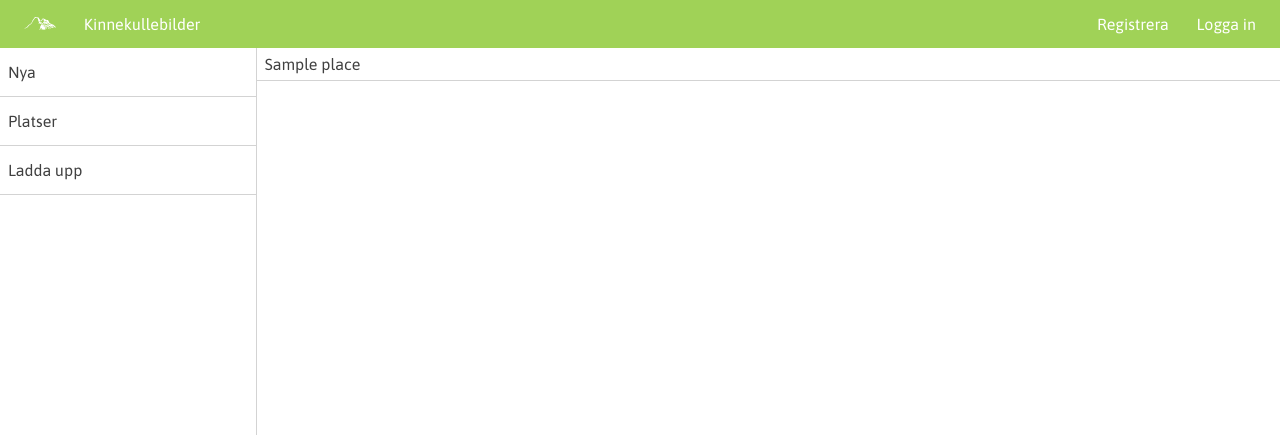
After one commit to sebbekarlsson/kinnekullebilder, a Flask app: page /forum/places in a window 1280 px wide. The commit adds this page. Shown: the top 435 px of the page. Run offline with Flask 2, Linux system fonts and the light colour scheme; tables that the repository leaves empty hold one stand-in row (values such as "Sample post"); parts of the project's set-up code (start-up, migrations or seed data) failed here and were passed over; some libraries are stand-ins or nearby versions.

```diff
--- a/flaskr/api/functions.py
+++ b/flaskr/api/functions.py
@@ -1,5 +1,6 @@
 from flask import session
 from flaskr.models import sess, User
+import random, string
 
 
 def get_current_user():
@@ -10,3 +11,6 @@ def get_current_user():
         current_user = sess.query(User).filter(User.id==user_id).first()
 
     return current_user
+
+def get_random_string(length):
+    return ''.join(random.choice(string.ascii_lowercase + string.digits) for i in range(length))
--- a/flaskr/forms.py
+++ b/flaskr/forms.py
@@ -25,8 +25,8 @@ class Upload_image_form(Form):
     title = TextField('Titel', [validators.Length(min=2, max=25)])
     place = TextField('Plats, vart var fotot taget?', [validators.Length(min=2, max=25)])
     description = TextAreaField('Beskrivning', [validators.Length(min=2, max=1000)])
-    image = FileField('image', validators=[
-        FileRequired(),
-        FileAllowed(['jpg', 'png'], 'Du kan enbart ladda upp [jpg, png] filer!')
+    image = FileField('Foto', [
+        validators.Required(),
+         FileAllowed(['jpg', 'jpeg', 'gif', 'png'], 'Du kan bara ladda upp bilder!')
     ])
     submit = SubmitField('Ladda upp')
--- a/flaskr/run.py
+++ b/flaskr/run.py
@@ -8,6 +8,7 @@ from flaskr.views.login import login
 from flaskr.views.logout import logout
 from flaskr.views.forum import forum
 from flaskr.views.forum_upload import forum_upload
+from flaskr.views.forum_places import forum_places
 
 from flaskr.models import initialize_database
 
@@ -20,6 +21,7 @@ app.register_blueprint(login)
 app.register_blueprint(logout)
 app.register_blueprint(forum)
 app.register_blueprint(forum_upload)
+app.register_blueprint(forum_places)
 
 app.secret_key = 'A0Zr98j/3yX R~XHH!jmN]LWX/,?RT'
 
--- a/flaskr/static/style/style.css
+++ b/flaskr/static/style/style.css
@@ -106,6 +106,7 @@
         border-bottom-style: solid;
         border-bottom-width: 1px;
         border-bottom-color: lightgray;
+        text-decoration: none;
         transition: .3s; }
         .view-split .left-menu ul .menu-btn span, .view-split .left-menu li .menu-btn span {
           padding-left: 8px; }
@@ -117,4 +118,27 @@
   .view-split .content {
     width: 100%; }
 
+.list {
+  display: block;
+  width: 100%;
+  list-style: none; }
+  .list li a {
+    display: block;
+    height: 32px;
+    line-height: 32px;
+    width: 100%;
+    color: #404040;
+    border-bottom-style: solid;
+    border-bottom-width: 1px;
+    border-bottom-color: lightgray;
+    text-decoration: none;
+    transition: .3s; }
+    .list li a span {
+      padding-left: 8px; }
+    .list li a:hover {
+      background-color: #404040;
+      color: #a0d257;
+      cursor: pointer;
+      transition: .3s; }
+
 /*# sourceMappingURL=style.css.map */
--- a/flaskr/static/style/style.scss
+++ b/flaskr/static/style/style.scss
@@ -140,6 +140,7 @@ $black: #404040;
                 border-bottom-style: solid;
                 border-bottom-width: 1px;
                 border-bottom-color: lightgray;
+                text-decoration: none;
                 transition: .3s;
 
                 span {
@@ -160,3 +161,37 @@ $black: #404040;
         width: 100%;
     }
 }
+
+.list {
+    display: block;
+    width: 100%;
+    list-style: none;
+
+    li {
+
+        a {
+            display: block;
+            height: 32px;
+            line-height: 32px;
+            width: 100%;
+            color: $black;
+            border-bottom-style: solid;
+            border-bottom-width: 1px;
+            border-bottom-color: lightgray;
+            text-decoration: none;
+            transition: .3s;
+
+            span {
+                padding-left: 8px;
+            }
+
+            &:hover {
+                background-color: $black;
+                color: $green;
+                cursor: pointer;
+                transition: .3s;
+            }
+        }
+
+    }
+}
--- a/flaskr/templates/_formhelpers.html
+++ b/flaskr/templates/_formhelpers.html
@@ -1,5 +1,4 @@
 {% macro render_field(field) %}
-  <dt>
   <dd>{{ field(placeholder=field.label.text)|safe }}
   {% if field.errors %}
     <ul class=errors>
--- a/flaskr/templates/forum.html
+++ b/flaskr/templates/forum.html
@@ -4,8 +4,9 @@
 <div class='view-split'>
     <div class='left-menu'>
         <ul>
-            <li><a class='menu-btn'><span>Platser</span></a></li>
-            <li><a class='menu-btn'><span>Ladda upp</span></a></li>
+            <li><a class='menu-btn' href='/forum/images'><span>Nya</span></a></li>
+            <li><a class='menu-btn' href='/forum/places'><span>Platser</span></a></li>
+            <li><a class='menu-btn' href='/forum/upload'><span>Ladda upp</span></a></li>
         </ul>
     </div>
     <div class='content'>
--- /dev/null
+++ b/flaskr/templates/forum_places.html
@@ -0,0 +1,13 @@
+{% extends 'forum.html' %}
+{% from "_formhelpers.html" import render_field %}
+
+
+{% block forumContent %}
+
+<ul class='list'>
+    {% for place in places %}
+        <li><a href='/forum/images/places/{{ place.name }}'><span>{{ place.name }}</span></a></li>
+    {% endfor %}
+</ul>
+
+{% endblock%}
--- a/flaskr/templates/login.html
+++ b/flaskr/templates/login.html
@@ -3,7 +3,7 @@
 
 
 {% block content %}
-    <div class='view_split'>
+    <div class='view-split'>
         <form class='form' method='POST'>
             <section>
                 <h2>Logga in</h2>
--- /dev/null
+++ b/flaskr/views/forum_places.py
@@ -0,0 +1,16 @@
+from flask import Blueprint, render_template, abort, request
+from flaskr.api.functions import get_current_user
+
+from flaskr.models import sess, Image, User, Place
+
+
+forum_places = Blueprint('forum_places', __name__,
+                        template_folder='templates')
+
+@forum_places.route('/forum/places', methods=['POST','GET'])
+def _forum_places():
+    current_user = get_current_user()
+
+    places = sess.query(Place).all()
+
+    return render_template('forum_places.html', current_user=current_user, places=places)
```
Also changed, not shown: flaskr/templates/forum_upload.html (+7 -2 lines), flaskr/views/forum_upload.py (+46 -5 lines), 3 other files.
